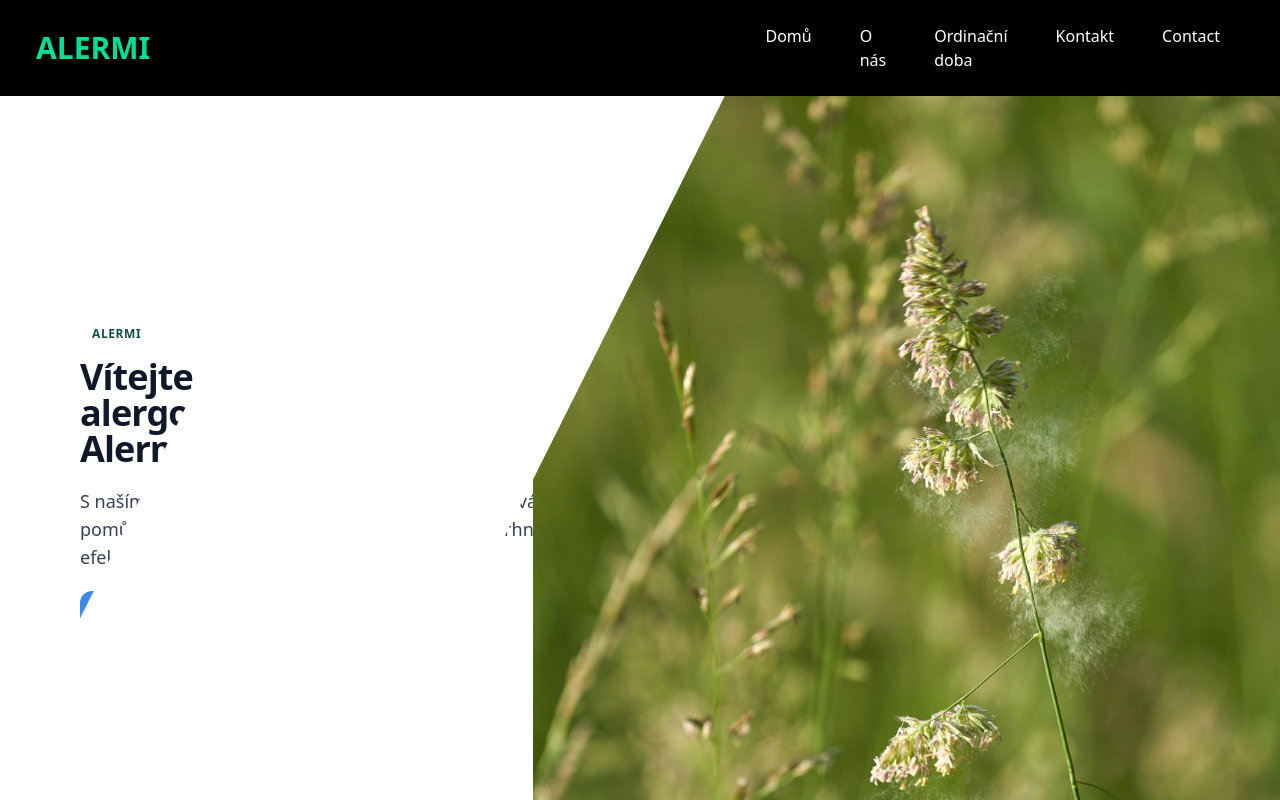
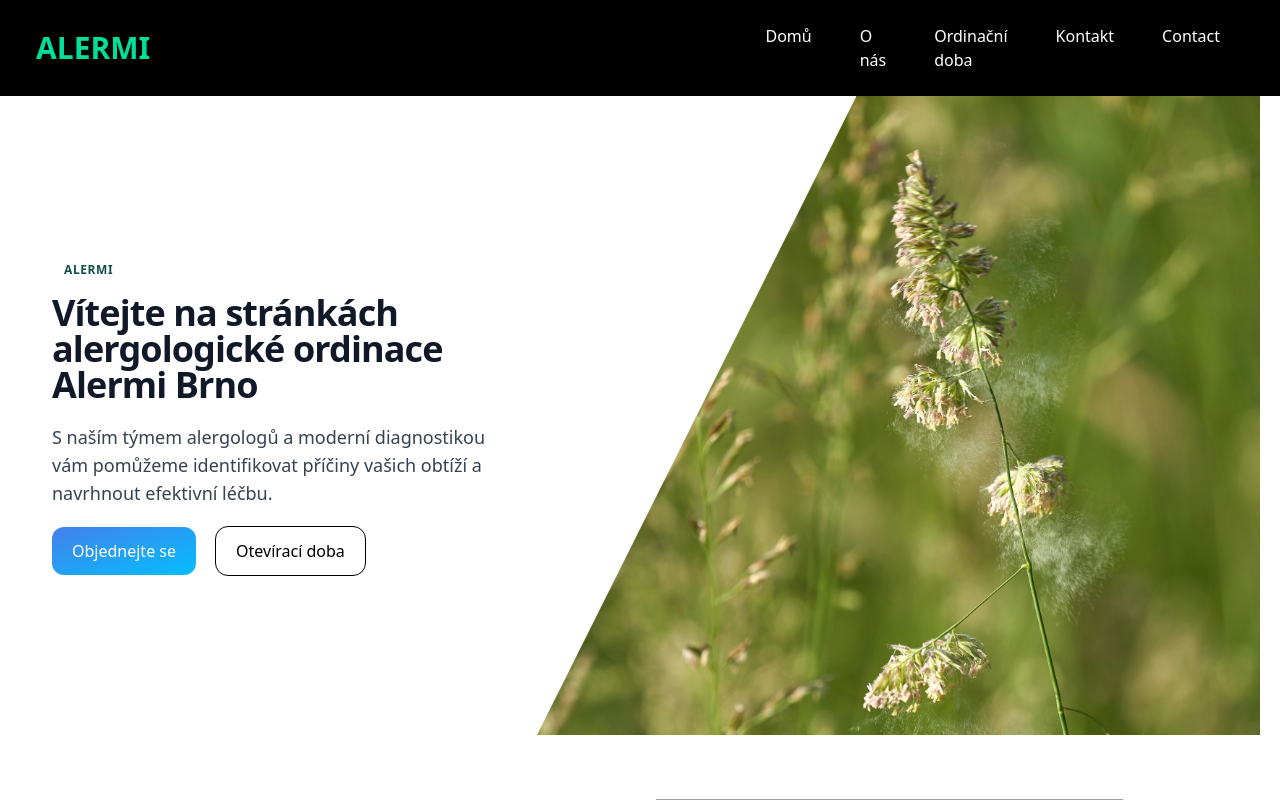
Before and after one commit to Vincasmen/alermi, a React (Create React App) app: page / in a window 1280 px wide. Shown: the top 800 px of the page. Built offline with nearby package versions, Linux system fonts and the light colour scheme; grey boxes are pictures that could not be loaded.

Commit message:
Changer hero component back to previous styling

```diff
--- a/src/components/Hero.js
+++ b/src/components/Hero.js
@@ -3,15 +3,31 @@ import Rostlina_1 from "../assets/Rostlina_1.jpeg";
 
 const Hero = () => {
   return (
-    <div className="hero-container relative flex flex-col lg:flex-row justify-between items-center gap-8 2xl:container 2xl:mx-auto lg:py-16 lg:px-20 md:py-12 md:px-6 py-9 px-4">
-      <div className="w-full lg:w-1/2 max-w-xl">
-        <div className="mb-16 lg:my-40 lg:pr-5">
+    <div>
+      <div className="hero-container relative m-auto flex flex-col-reverse py-16 lg:pt-0 lg:flex-col lg:pb-0 w-full lg:max-w-[1240px]">
+        <div className="inset-y-0 top-0 right-0 z-0 w-full max-w-xl px-4 mx-auto md:px-0 lg:pr-0 lg:mb-0 lg:mx-0 lg:w-7/12 lg:max-w-full lg:absolute xl:px-0">
+          <svg
+            className="absolute left-0 hidden h-full text-white transform -translate-x-1/2 lg:block"
+            viewBox="0 0 100 100"
+            fill="currentColor"
+            preserveAspectRatio="none slice"
+          >
+            <path d="M50 0H100L50 100H0L50 0Z" />
+          </svg>
+          <img
+            className="object-cover w-full h-56 rounded shadow-lg lg:rounded-none lg:shadow-none md:h-96 lg:h-full "
+            src={Rostlina_1}
+            alt=""
+          />
+        </div>
+        <div className="relative flex flex-col items-start w-full max-w-xl px-4 mx-auto md:px-0 lg:px-8 lg:max-w-screen-xl">
+          <div className="mb-16 lg:my-40 lg:max-w-lg lg:pr-5">
             <p className="inline-block px-3 py-px mb-4 text-xs font-semibold tracking-wider text-teal-900 uppercase rounded-full bg-teal-accent-400">
               Alermi
             </p>
             <h2 className="mb-5 font-sans text-3xl font-bold tracking-tight text-gray-900 sm:text-4xl sm:leading-none">
               Vítejte na stránkách
-            <br />
+              <br className="" />
               alergologické ordinace{" "}
               <span className="inline-block text-deep-purple-accent-400">
                 Alermi Brno
@@ -38,22 +54,6 @@ const Hero = () => {
             </div>
           </div>
         </div>
-      <div className="w-full lg:w-1/2">
-        <div className="inset-y-0 top-0 right-0 z-0 w-full max-w-xl px-4 mx-auto md:px-0 lg:pr-0 lg:mb-0 lg:mx-0 lg:w-7/12 lg:max-w-full lg:absolute xl:px-0">
-          <svg
-            className="absolute left-0 hidden h-full text-white transform -translate-x-3/4 lg:block"
-            viewBox="0 0 100 100"
-            fill="currentColor"
-            preserveAspectRatio="none slice"
-          >
-            <path d="M50 0H100L50 100H0L50 0Z" />
-          </svg>
-          <img
-            className="object-cover w-full h-56 rounded shadow-lg lg:rounded-none lg:shadow-none md:h-96 lg:h-full"
-            src={Rostlina_1}
-            alt=""
-          />
-        </div>
       </div>
     </div>
   );
```
Lines whose indentation alone changed are shown as unchanged.
